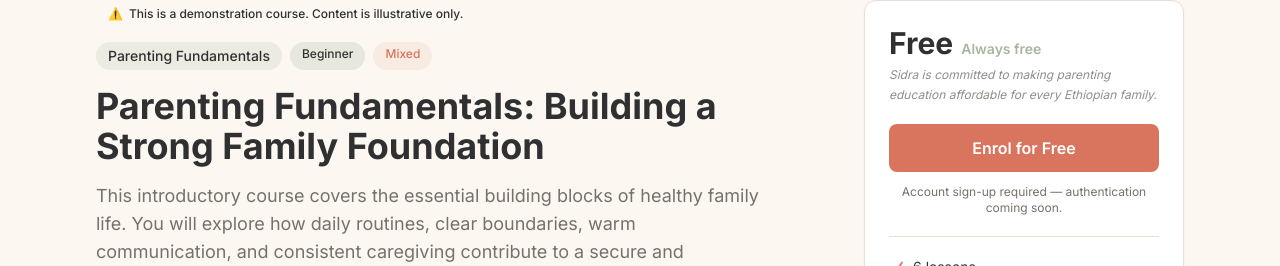
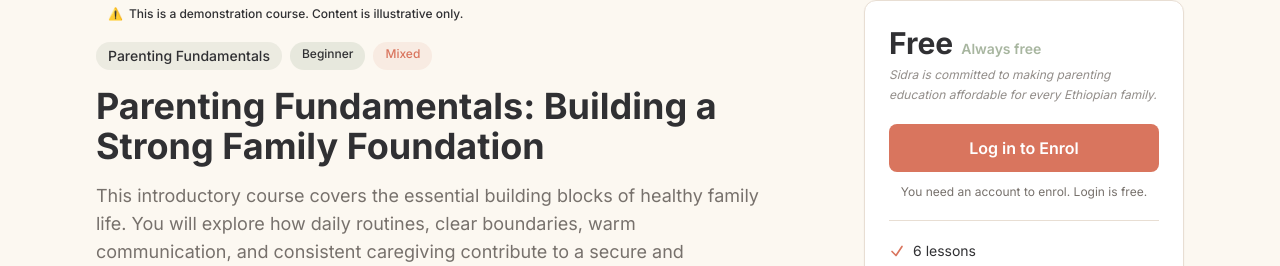
Before and after one commit to Beimenet/Sidra, a React (Vite) app in the folder client/: page /courses/1 in a window 1280 px wide. Shown: the part 166-432 px from the top of the page. Built offline with nearby package versions, Linux system fonts and the light colour scheme; no server answers.

Commit message:
Authentication and enrollment

```diff
--- a/client/src/pages/CourseDetailPage.jsx
+++ b/client/src/pages/CourseDetailPage.jsx
@@ -1,7 +1,8 @@
 import { useState } from 'react'
-import { useParams, Link } from 'react-router-dom'
+import { useParams, Link, useNavigate, useLocation } from 'react-router-dom'
 import { getCourseById, formatPrice } from '../data/courses.js'
 import PaymentModal from '../components/courses/PaymentModal.jsx'
+import { useAuth } from '../context/AuthContext.jsx'
 
 // ── Icon helpers ──────────────────────────────────────────────────────────────
 function CheckIcon() {
@@ -21,16 +22,16 @@ function ChevronIcon({ open }) {
 }
 
 function lessonTypeIcon(type) {
-  if (type === 'video')        return '▶'
-  if (type === 'reading')      return '📄'
+  if (type === 'video') return '▶'
+  if (type === 'reading') return '📄'
   if (type === 'downloadable') return '⬇'
   return '📌'
 }
 
 function lessonTypeBadge(type) {
   const map = {
-    video:        'bg-terracotta/10 text-terracotta',
-    reading:      'bg-sage/20 text-charcoal',
+    video: 'bg-terracotta/10 text-terracotta',
+    reading: 'bg-sage/20 text-charcoal',
     downloadable: 'bg-charcoal/8 text-charcoal',
   }
   return map[type] ?? 'bg-cream text-charcoal'
@@ -135,9 +136,72 @@ function ResourceItem({ resource }) {
   )
 }
 
+// ── Enrol button — handles auth state and API availability ───────────────────
+/**
+ * Behaviour:
+ *  - Not logged in  → redirect to /login, preserving the course URL as `from`
+ *  - Logged in      → show "Enrolment coming soon" notice (enrollment API not
+ *                     yet implemented by Amanuel — no fake success created)
+ *
+ * When Amanuel's POST /api/enrollments endpoint is ready:
+ *   1. Add  enrollmentApi.enroll(courseId)  to api.js
+ *   2. Replace the "coming soon" block below with a real API call
+ */
+function EnrolButton({ user, course, navigate, location }) {
+  function handleClick() {
+    if (!user) {
+      // Not logged in — send to login and remember where to return
+      navigate('/login', { state: { from: location.pathname } })
+      return
+    }
+    // Logged in but enrollment API not yet available
+    // Component stays mounted; the notice below is shown instead of an alert
+  }
+
+  // Not logged in
+  if (!user) {
+    return (
+      <>
+        <button
+          type="button"
+          className="btn-primary w-full mb-3"
+          onClick={handleClick}
+        >
+          Log in to Enrol
+        </button>
+        <p className="text-xs text-center text-warm-gray">
+          You need an account to enrol. Login is free.
+        </p>
+      </>
+    )
+  }
+
+  // Logged in — enrollment API not yet implemented
+  return (
+    <>
+      <button
+        type="button"
+        className="btn-primary w-full mb-3 opacity-60 cursor-not-allowed"
+        disabled
+        aria-disabled="true"
+        title="Course enrollment is not yet available"
+      >
+        Enrol for Free
+      </button>
+      <p className="text-xs text-center text-warm-gray leading-relaxed">
+        Course enrollment is not yet available.
+        We are working on connecting this feature — check back soon.
+      </p>
+    </>
+  )
+}
+
 // ── Main page ─────────────────────────────────────────────────────────────────
 export default function CourseDetailPage() {
   const { id } = useParams()
+  const navigate = useNavigate()
+  const location = useLocation()
+  const { user } = useAuth()
   const course = getCourseById(id)
   const [paymentOpen, setPaymentOpen] = useState(false)
 
@@ -252,15 +316,9 @@ export default function CourseDetailPage() {
                   Sidra is committed to making parenting education affordable for every Ethiopian family.
                 </p>
 
-                {/* Enrol button */}
+                {/* ── Enrol / Purchase button ────────────────────────────── */}
                 {isFree ? (
-                  <button
-                    type="button"
-                    className="btn-primary w-full mb-3"
-                    onClick={() => alert('Account functionality is coming soon. You will be able to enrol once authentication is implemented.')}
-                  >
-                    Enrol for Free
-                  </button>
+                  <EnrolButton user={user} course={course} navigate={navigate} location={location} />
                 ) : (
                   <button
                     type="button"
@@ -270,12 +328,6 @@ export default function CourseDetailPage() {
                     Purchase Course
                   </button>
                 )}
-
-                <p className="text-xs text-center text-warm-gray">
-                  {isFree
-                    ? 'Account sign-up required — authentication coming soon.'
-                    : 'Online payments are coming soon. No charge will be made.'}
-                </p>
 
                 <hr className="my-5 border-border" />
 
```
